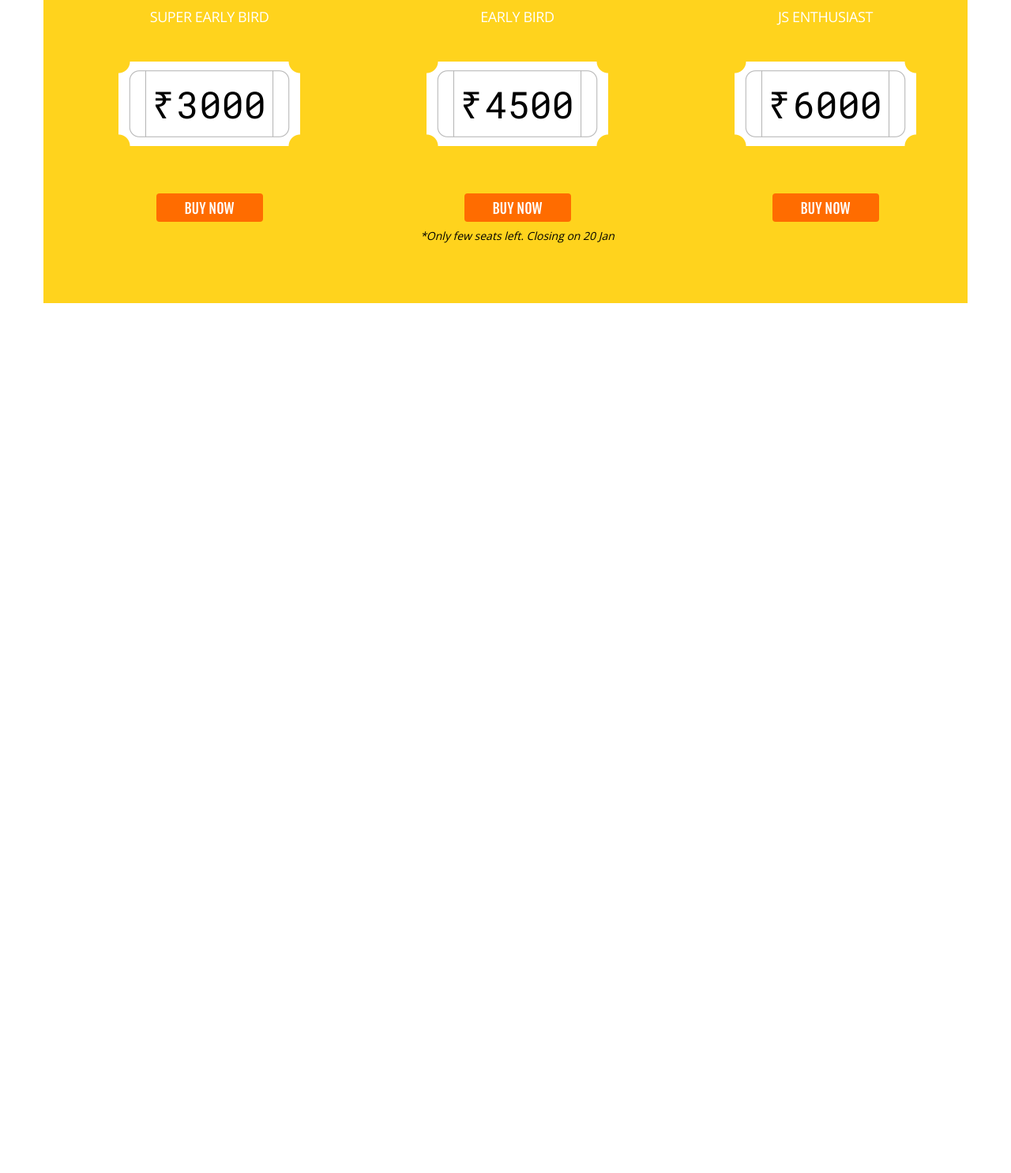
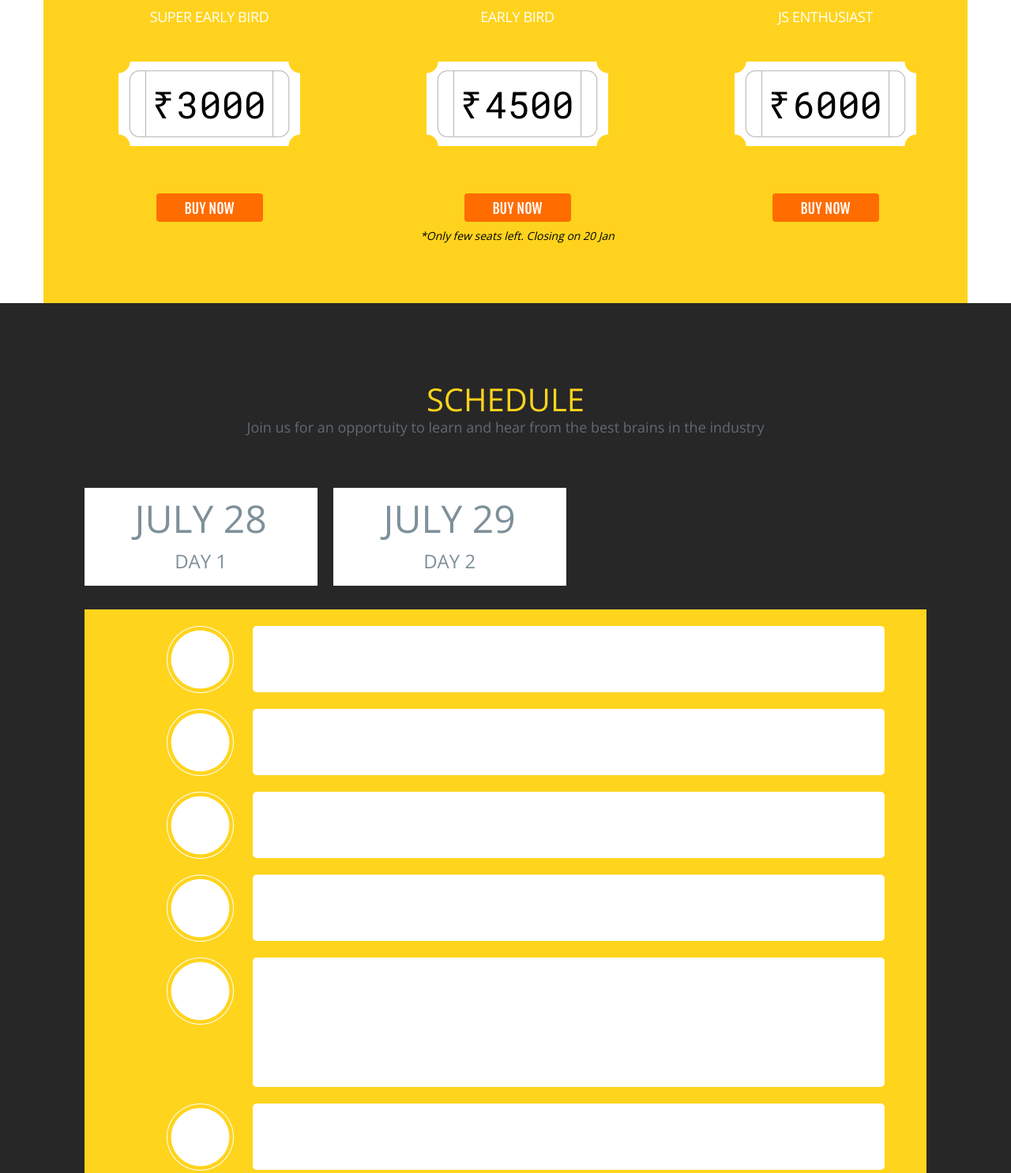
Before and after one commit to vatsalya25/JSChannel-2017, a plain HTML site: page index.html in a window 1280 px wide. Shown: the part 1546-3032 px from the top of the page at 79% size. Before the commit the page ends 1950 px from the top, so only its background shows below. Drawn offline with nearby package versions, Linux system fonts and the light colour scheme.

Commit message:
merge conflicts resolved

```diff
--- a/index.html
+++ b/index.html
@@ -35,6 +35,7 @@
     <!-- Custom styles for this template -->
     <link href="styles/custom.css" rel="stylesheet">
     <link href="styles/description.css" rel="stylesheet">
+    <link href="styles/schedule.css" rel="stylesheet">
 
 
     <!-- HTML5 shim and Respond.js for IE8 support of HTML5 elements and media queries -->
@@ -46,7 +47,6 @@
   </head>
 
   <body>
-
   <nav class="navbar">
     <div class="container">
       <div class="navbar-header">
@@ -71,6 +71,7 @@
   <!-- Main jumbotron for a primary marketing message or call to action -->
   <div class="jumbotron">
     <div class="overlay">
+
       <div class="container">
         <div class="row">
           <div class="col-md-3">
@@ -134,7 +135,6 @@
       <h2 class = "heading">Two Days of Learning!</h2>
       <p class="subtitle"> join us for an opportuity to learn and hear from the best brains in the industry </p>
     </div>
-
     <div class="row description_box">
       <div class="col-md-2 col-md-offset-1">
         <img class = "description_box_icon" src="assets/shape-1.png" alt="speakerphone">
@@ -162,7 +162,7 @@
         <p class = "description_box_subtitle">The Ritx Carlton Bengaluru , Karnataka</p>
       </div>
     </div>
-  </div class="container">
+  </div>
 
   <div class="container tickets">
     <!-- Container for Buy tickets - Pranam  -->
@@ -211,6 +211,7 @@
       </div>
     </div>
   </div>
+
   <div class="container">
     <!-- Container for Hackathon - Prakhar -->
   </div>
@@ -223,8 +224,69 @@
   <div class="container">
     <!-- Container for partners - Prakhar -->
   </div>
-      <div class="container">
+  <div class="container schedule">
     <!-- Container for schedule - Prakhar -->
+    <h2 class = "schedule_heading">Schedule</h2>
+    <p class="subtitle"> Join us for an opportuity to learn and hear from the best brains in the industry </p>
+    <div class="row">
+      <div class="schedule_tab col-md-2 col-md-offset-1">
+        <p class="schedule_tab_title">JULY 28</p>
+        <p class="schedule_tab_subtitle">DAY 1</p>
+      </div>
+      <div class="schedule_tab col-md-2">
+        <p class="schedule_tab_title">JULY 29</p>
+        <p class="schedule_tab_subtitle">DAY 2</p>
+      </div>
+    </div>
+    <div class="row">
+      <div class="schedule_container col-md-10 col-md-offset-1">
+        <div class="row">
+          <div class="schedule_container_icon col-md-1 col-md-offset-1">
+            <img src="assets/ico-schedule.png" alt="icon">
+          </div>
+          <div class="schedule_container_holder col-md-9">
+          </div>
+        </div>
+        <div class="row">
+          <div class="schedule_container_icon col-md-1 col-md-offset-1">
+            <img src="assets/ico-schedule.png" alt="icon">
+          </div>
+          <div class="schedule_container_holder col-md-9">
+          </div>
+        </div>
+        <div class="row">
+          <div class="schedule_container_icon col-md-1 col-md-offset-1">
+            <img src="assets/ico-schedule.png" alt="icon">
+          </div>
+          <div class="schedule_container_holder col-md-9">
+          </div>
+        </div>
+        <div class="row">
+          <div class="schedule_container_icon col-md-1 col-md-offset-1">
+            <img src="assets/ico-schedule.png" alt="icon">
+          </div>
+          <div class="schedule_container_holder col-md-9">
+          </div>
+        </div>
+        <div class="row">
+          <div class="schedule_container_icon col-md-1 col-md-offset-1">
+            <img src="assets/ico-schedule.png" alt="icon">
+          </div>
+          <div class="schedule_container_holder col-md-9" style="height:164px;">
+          </div>
+        </div>
+        <div class="row">
+          <div class="schedule_container_icon col-md-1 col-md-offset-1">
+            <img src="assets/ico-schedule.png" alt="icon">
+          </div>
+          <div class="schedule_container_holder col-md-9">
+          </div>
+        </div>
+        <div class="row">
+          <p class="col-md-3 col-md-offset-9 complete"> Complete schedule > </p>
+        </div>
+      </div>
+    </div>
   </div>
   <div class="container">
     <!-- Container for Gallery - Pranam -->
@@ -236,12 +298,13 @@
   <footer>
     <!-- contact - prakhar -->
   </footer>
-    </div>
+</div> <!-- /container -->
 
 
 <!-- Bootstrap core JavaScript
 ================================================== -->
 <!-- Placed at the end of the document so the pages load faster -->
 <script src="https://ajax.googleapis.com/ajax/libs/jquery/1.12.4/jquery.min.js"></script>
+
 </body>
 </html>
--- /dev/null
+++ b/styles/schedule.css
@@ -0,0 +1,89 @@
+.schedule
+{
+  width: 100%;
+	height: 1300px;
+	background-color: #272727;
+}
+
+.schedule_tab
+{
+  width: 295px;
+	height: 124px;
+	background-color: #ffffff;
+  margin-right: 20px;
+  margin-top: 60px;
+	color: #7e9099;
+}.schedule_tab:active{
+	background-color: #ffd41d;
+  color: #000000;
+}
+
+
+.schedule_tab_title
+{
+  height: 44px;
+	font-family: 'Open Sans', sans-serif;
+	font-size: 48px;
+	font-weight: normal;
+	font-style: normal;
+	font-stretch: normal;
+	line-height: 1.62;
+	text-align: center;
+}
+
+.schedule_tab_subtitle {
+	height: 18px;
+	font-family: 'Open Sans', sans-serif;
+	font-size: 24px;
+	font-weight: normal;
+	font-style: normal;
+	font-stretch: normal;
+	line-height: 3.25;
+	text-align: center;
+}
+
+.schedule_container
+{
+	height: 735px;
+	background-color: #ffd41d;
+  margin-top: 30px;
+  align-items: center;
+}
+
+.schedule_heading
+{
+  height: 36px;
+	font-family: 'Open Sans', sans-serif;
+	font-size: 40px;
+	font-weight: 300;
+	font-style: normal;
+	font-stretch: normal;
+	text-align: center;
+	color: #ffd41d;
+  text-transform: uppercase;
+  margin-top: 100px;
+}
+
+.schedule_container_icon
+{
+width: 84px;
+height: 84px;
+border: 1px;
+border-radius: 100%;
+margin-top: 21px;
+}
+
+.schedule_container_holder
+{
+background-color: #ffffff;
+height: 84px;
+margin-top: 21px;
+margin-left: 40px;
+border-radius: 5px;
+}
+
+.complete
+{
+  margin-top: 30px;
+  color: #ffd41d;
+}
```
Also changed, not shown: assets/ico-schedule.png (added). Lines whose indentation alone changed are shown as unchanged.
